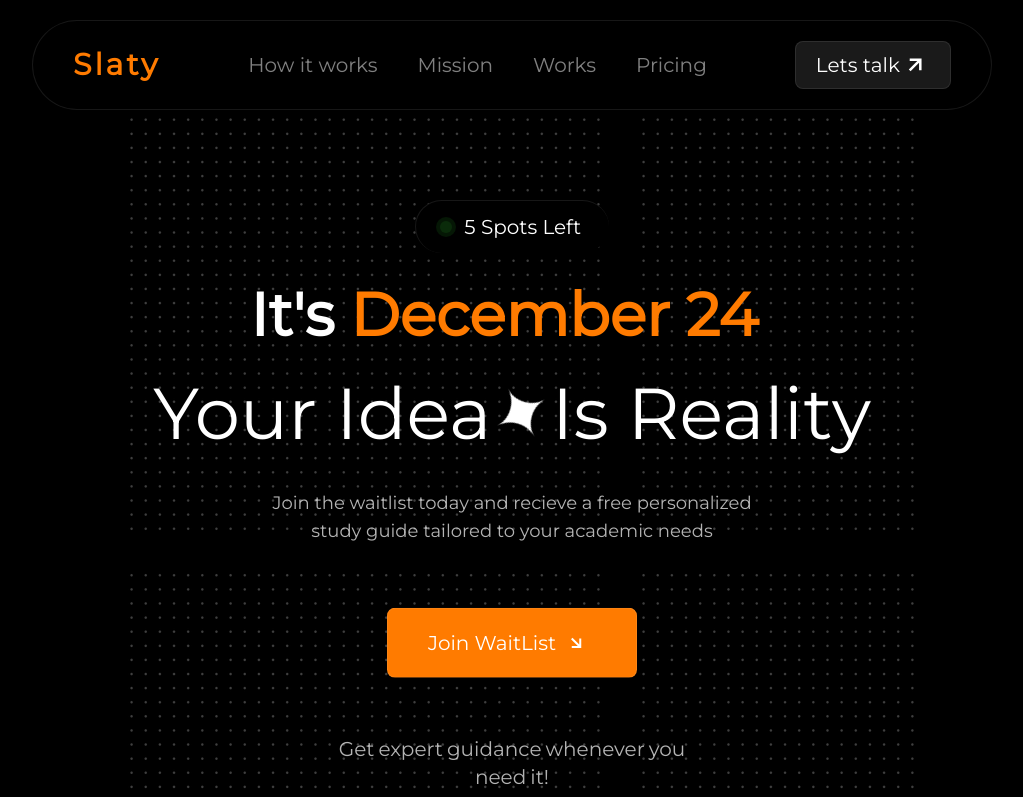
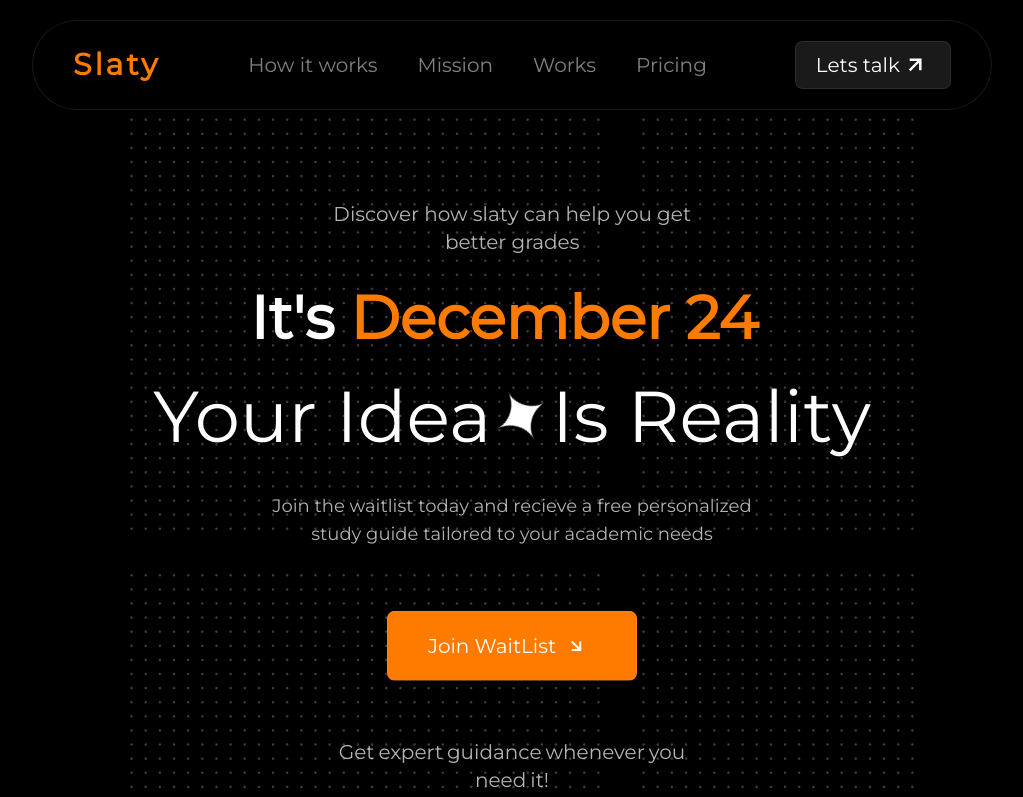
Before and after one commit to excellar-BX/Slaty, a React (Create React App) app: page / in a window 1280 px wide. Shown: the top 797 px of the page, without its empty margins (128-1151 px from the left). Built offline with nearby package versions, Linux system fonts and the light colour scheme.

Commit message:
Update Hero.jsx

```diff
--- a/src/components/Hero.jsx
+++ b/src/components/Hero.jsx
@@ -18,11 +18,13 @@ const Hero = () => {
     <div className='mx-auto  sm:w-[70%] pt-20 sm:pt-40 bg-5 sm:pb-20 bg-image text-white '  >
       <AttentionSeeker direction='down' triggerOnce >
 
-      <div className='flex bg-black w-fit py-3 items-center px-5 border-spacing-3 border-opacity-10  border-s border-t border-grey rounded-full mx-auto justify-center ' >
+        {/* <div className='flex bg-black w-fit py-3 items-center px-5 border-spacing-3 border-opacity-10  border-s border-t border-grey rounded-full mx-auto justify-center ' >
         <div className='w-5 h-5 flex items-center animate-pulse justify-center bg-malachite-600 bg-opacity-30 rounded-full ' ><div className='w-3 h-3 rounded-full bg-malachite-500  bg-opacity-50 animate-pulse ' ></div>
         </div>
         <div className='mx-2  xl:text-xl' >5 Spots Left</div>
-      </div>
+      </div>*/}
+        <div className='text-opacity-70 w-fit mx-auto sm:text-xl sm:max-w-[50%] text-center text-white ' >Discover how slaty can help you get better grades</div>
+
       </AttentionSeeker>
       <Fade direction='down' cascade triggerOnce  duration={3000} damping={0.2} >
 
```
